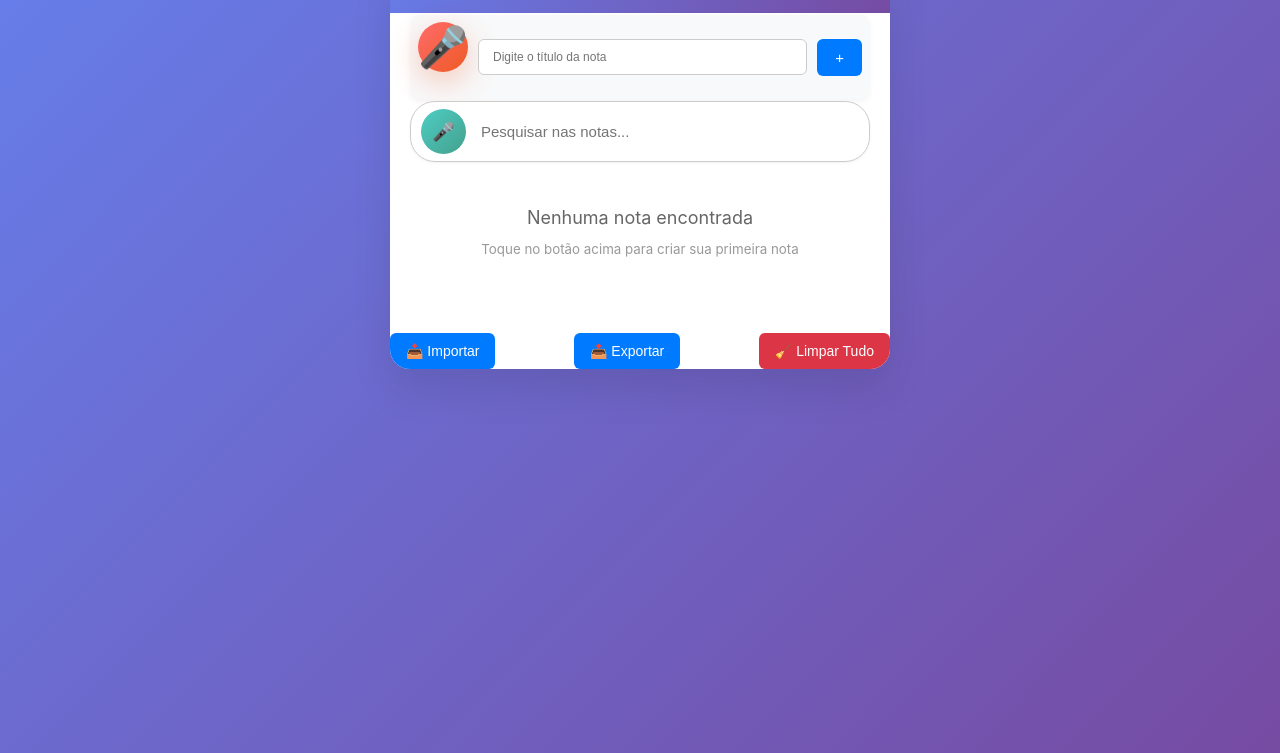
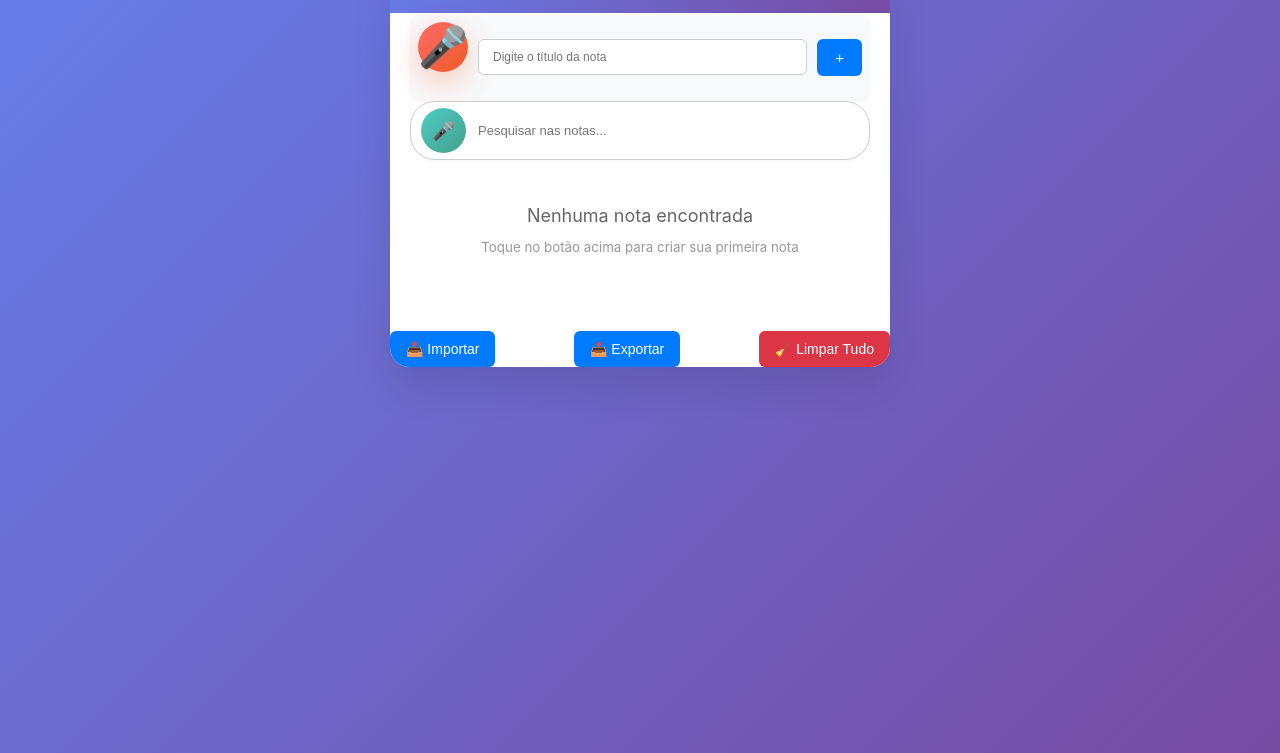
Before and after one commit to welintongomes/notevoz, a plain HTML site: page index.html in a window 1280 px wide. Shown: the part 47-800 px from the top of the page. Drawn offline with Linux system fonts and the light colour scheme.

Commit message:
Update index.html

```diff
--- a/index.html
+++ b/index.html
@@ -112,8 +112,8 @@
             flex: 1;
             border: none;
             outline: none;
-            font-size: 15px;
-            padding: 15px;
+            font-size: 13px;
+            padding: 12px;
             border-radius: 25px;
         }
 
```
